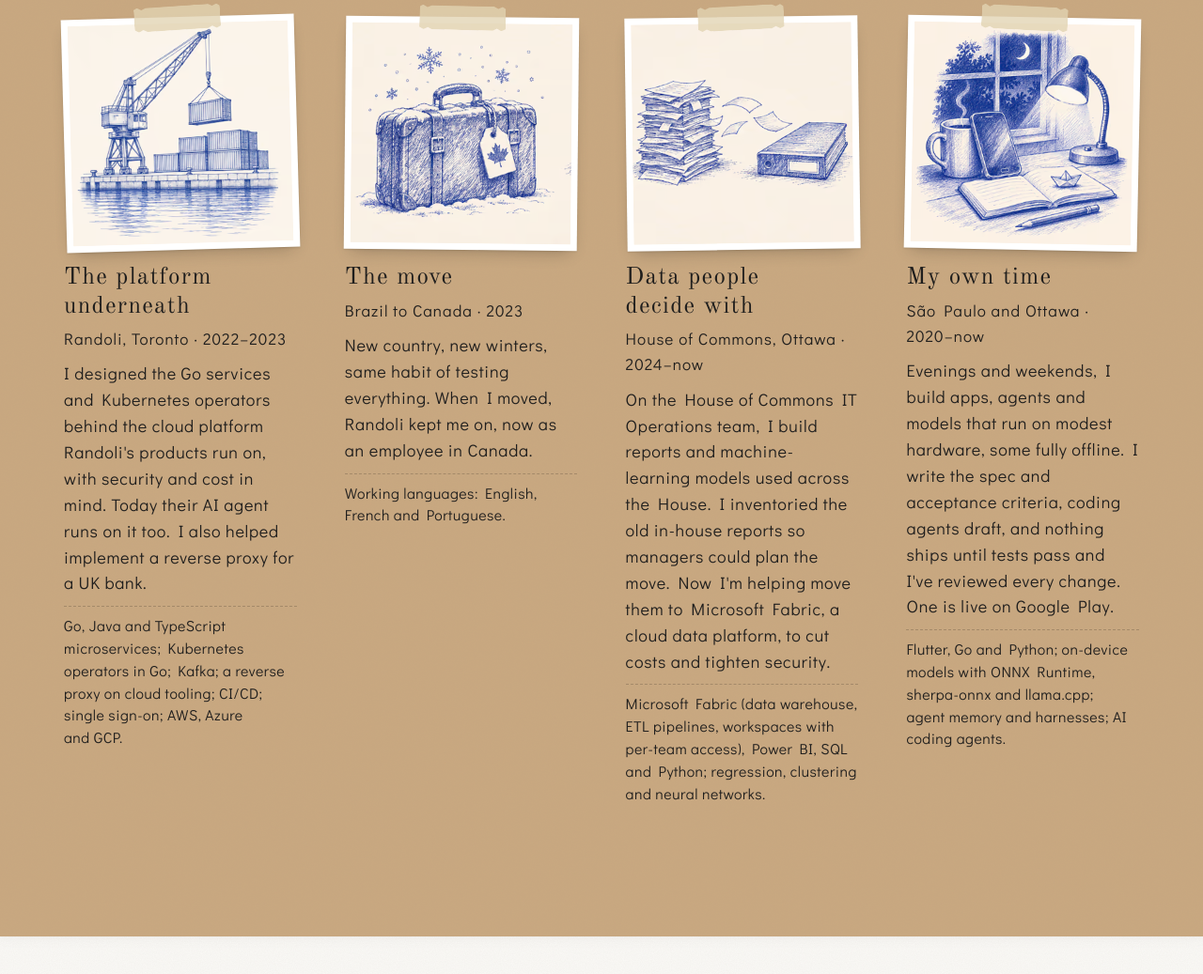
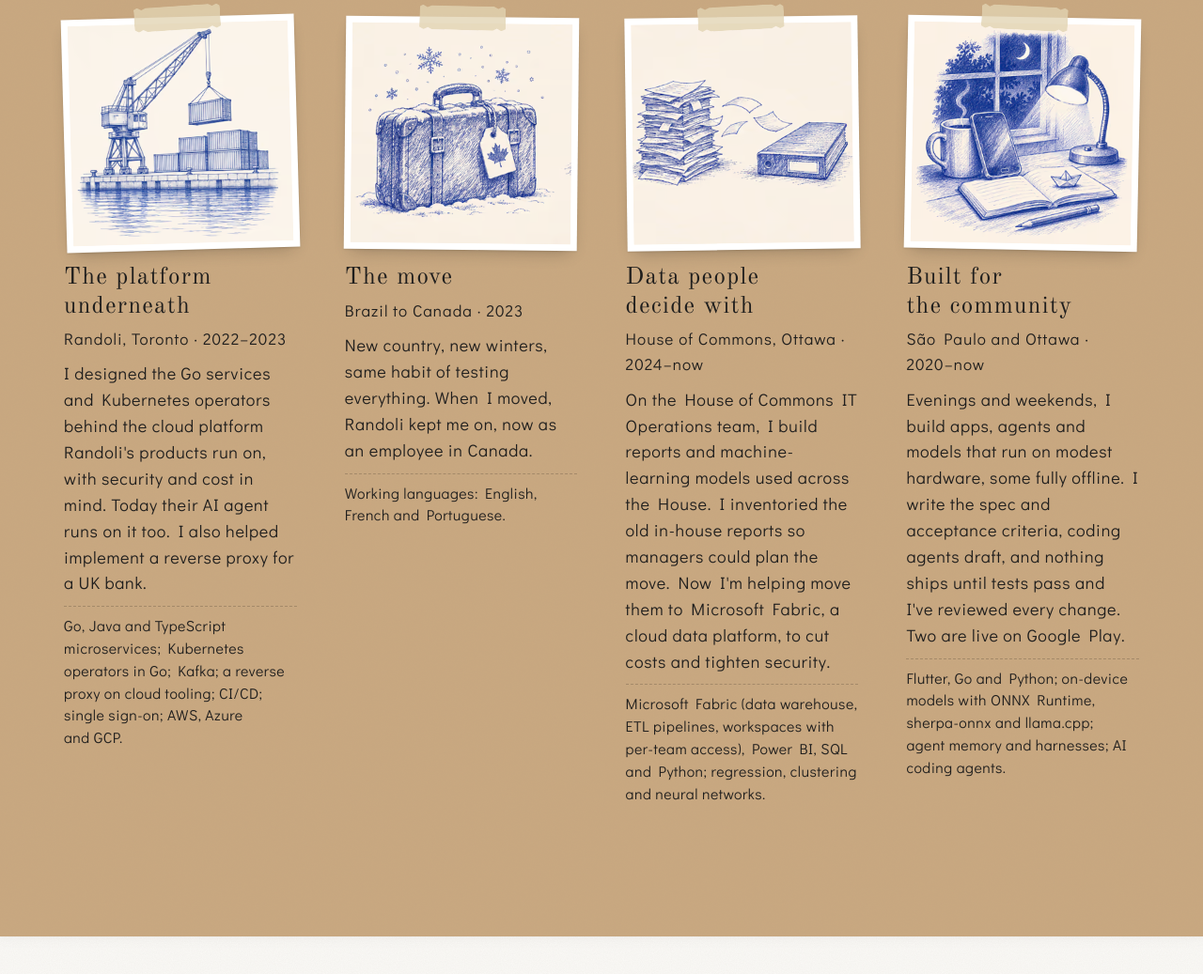
Before and after one commit to jhowilbur/jhowilbur.github.io, a plain HTML site: page index.html in a window 1280 px wide. Shown: the part 2029-3066 px from the top of the page at 94% size. Drawn offline with Linux system fonts and the light colour scheme.

Commit message:
Rename independent chapter to 'Built for the community'; two apps live on Google Play
Co-Authored-By: Claude Opus 5.5 <noreply@anthropic.com>

```diff
--- a/index.html
+++ b/index.html
@@ -216,8 +216,8 @@ main>section{content-visibility:auto;contain-intrinsic-size:auto 1100px}
         <li class="print"><figure><span class="pic" style="--r:-0.8deg"><span class="tape" aria-hidden="true" style="--tr:-2deg"></span><span class="pic-paper"><picture><source type="image/avif" srcset="img/ch6-reports-320.avif 320w, img/ch6-reports-532.avif 532w" sizes="(max-width:700px) 92vw, 300px"><img class="pic-img" src="img/ch6-reports-532.webp" alt="Ink sketch of a messy stack of papers turning into one neat folder." width="532" height="532" loading="lazy" decoding="async"></picture></span></span><figcaption><h3 class="pic-title">Data people decide with</h3><span class="pic-meta">House of Commons, Ottawa · 2024–now</span>
         <p class="pic-text">On the House of Commons IT Operations team, I build reports and machine-learning models used across the House. I inventoried the old in-house reports so managers could plan the move. Now I&#x27;m helping move them to Microsoft Fabric, a cloud data platform, to cut costs and tighten security.</p>
         <p class="pic-tech">Microsoft Fabric (data warehouse, ETL pipelines, workspaces with per-team access), Power BI, SQL and Python; regression, clustering and neural networks.</p></figcaption></figure></li>
-        <li class="print"><figure><span class="pic" style="--r:1.1deg"><span class="tape" aria-hidden="true" style="--tr:2deg"></span><span class="pic-paper"><picture><source type="image/avif" srcset="img/ch7-night-320.avif 320w, img/ch7-night-532.avif 532w" sizes="(max-width:700px) 92vw, 300px"><img class="pic-img" src="img/ch7-night-532.webp" alt="Ink sketch of an old phone propped against a mug under a desk lamp at night." width="532" height="532" loading="lazy" decoding="async"></picture></span></span><figcaption><h3 class="pic-title">My own time</h3><span class="pic-meta">São Paulo and Ottawa · 2020–now</span>
-        <p class="pic-text">Evenings and weekends, I build apps, agents and models that run on modest hardware, some fully offline. I write the spec and acceptance criteria, coding agents draft, and nothing ships until tests pass and I&#x27;ve reviewed every change. One is live on Google Play.</p>
+        <li class="print"><figure><span class="pic" style="--r:1.1deg"><span class="tape" aria-hidden="true" style="--tr:2deg"></span><span class="pic-paper"><picture><source type="image/avif" srcset="img/ch7-night-320.avif 320w, img/ch7-night-532.avif 532w" sizes="(max-width:700px) 92vw, 300px"><img class="pic-img" src="img/ch7-night-532.webp" alt="Ink sketch of an old phone propped against a mug under a desk lamp at night." width="532" height="532" loading="lazy" decoding="async"></picture></span></span><figcaption><h3 class="pic-title">Built for the community</h3><span class="pic-meta">São Paulo and Ottawa · 2020–now</span>
+        <p class="pic-text">Evenings and weekends, I build apps, agents and models that run on modest hardware, some fully offline. I write the spec and acceptance criteria, coding agents draft, and nothing ships until tests pass and I&#x27;ve reviewed every change. Two are live on Google Play.</p>
         <p class="pic-tech">Flutter, Go and Python; on-device models with ONNX Runtime, sherpa-onnx and llama.cpp; agent memory and harnesses; AI coding agents.</p></figcaption></figure></li>
       </ol>
     </div></div>
```
